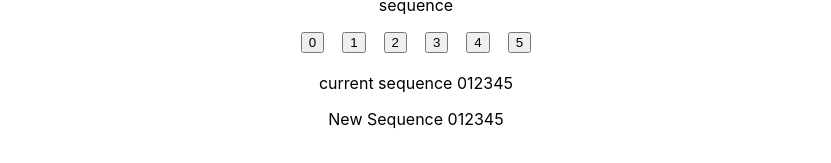
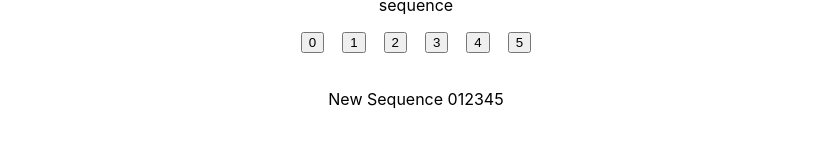
Before and after one commit to Lucky-Yadav/extern-assignment, a React (Create React App) app: page / in a window 1280 px wide. Shown: the part 391-554 px from the top of the page, without its empty margins (224-1055 px from the left). Built offline with nearby package versions, Linux system fonts and the light colour scheme.

Commit message:
Update App.js

```diff
--- a/src/App.js
+++ b/src/App.js
@@ -40,7 +40,7 @@ function App() {
       <div className="main">
         <div className="images">
           {imagelist?.map((image, index) => (
-            <img src={image} alt="" />
+            <img src={image} alt="" key={index}/>
           ))}
         </div>
         <div className="values">
@@ -60,7 +60,6 @@ function App() {
             ))}
           </div>
         </div>
-        <div className="current">current sequence {list}</div>
         <div className="new">
           <p>
             {" "}
```
